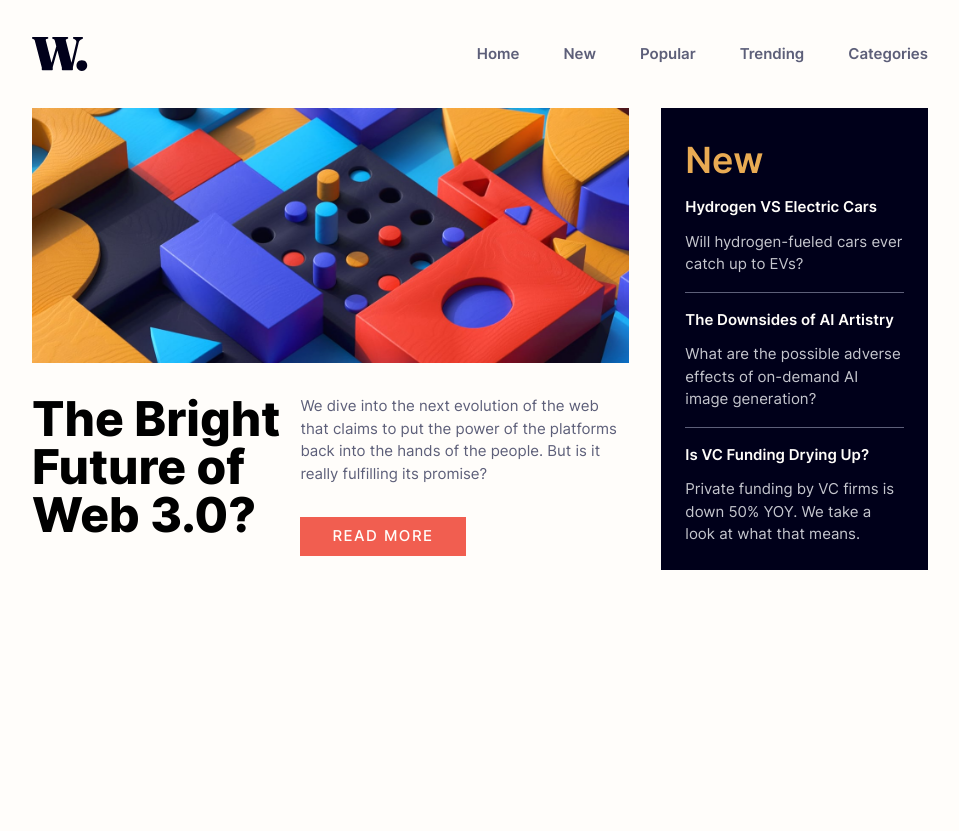
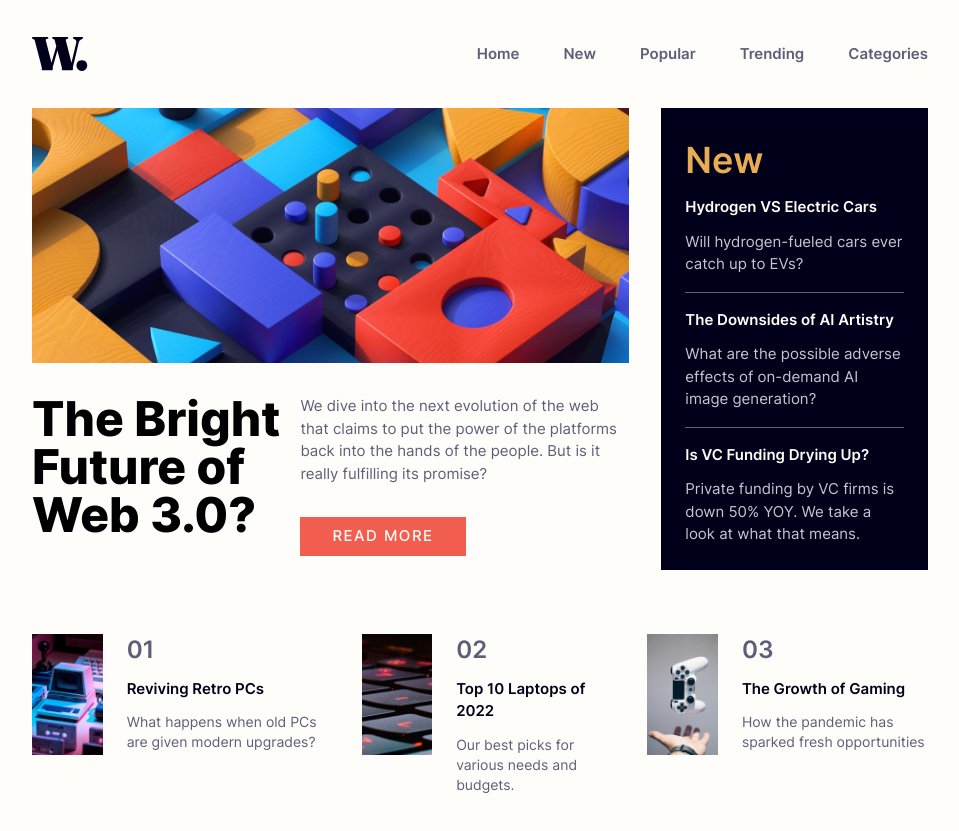
Before and after one commit to KentChunga/news-homepage, a React (Vite) app: page / in a window 1280 px wide. Shown: the whole page, without its empty margins (160-1119 px from the left). Before the commit the page ends 800 px from the top, so only its background shows below. Built offline with nearby package versions, Linux system fonts and the light colour scheme.

Commit message:
add trending section

```diff
--- /dev/null
+++ b/src/components/Trending/Trend.jsx
@@ -0,0 +1,34 @@
+import PropTypes from "prop-types";
+
+const Trend = ({ thumbnail, title, description, position }) => {
+  return (
+    <div className="flex gap-6">
+      <div
+        className={`relative h-[7.5625rem] w-32 bg-cover bg-center`}
+        style={{ backgroundImage: `url(${thumbnail})` }}
+      ></div>
+
+      <div className="flex flex-col">
+        <span className="mb-3 text-2xl font-semibold text-darkGrayishBlue">
+          {position}
+        </span>
+        <a
+          href="#"
+          className="mb-3 inline-block font-semibold text-veryDarkBlue transition-all duration-300 ease-in-out hover:text-softRed"
+        >
+          {title}
+        </a>
+        <p className="text-sm text-darkGrayishBlue">{description}</p>
+      </div>
+    </div>
+  );
+};
+
+Trend.propTypes = {
+  thumbnail: PropTypes.string.isRequired,
+  title: PropTypes.string.isRequired,
+  description: PropTypes.string.isRequired,
+  position: PropTypes.string.isRequired,
+};
+
+export default Trend;
--- /dev/null
+++ b/src/components/Trending/Trending.jsx
@@ -0,0 +1,40 @@
+import Trend from "./Trend";
+
+const Trending = () => {
+  const trends = [
+    {
+      title: "Reviving Retro PCs",
+      intro: "What happens when old PCs are given modern upgrades?",
+      img: "/src/assets/images/image-retro-pcs.jpg",
+    },
+
+    {
+      title: "Top 10 Laptops of 2022",
+      intro: "Our best picks for various needs and budgets.",
+      img: "/src/assets/images/image-top-laptops.jpg",
+    },
+
+    {
+      title: "The Growth of Gaming",
+      intro: "How the pandemic has sparked fresh opportunities",
+      img: "/src/assets/images/image-gaming-growth.jpg",
+    },
+  ];
+  return (
+    <div className="relative mb-9 mt-16 w-full">
+      <div className="flex flex-col gap-6 lg:flex-row">
+        {trends.map((trend, index) => (
+          <Trend
+            key={index}
+            title={trend.title}
+            description={trend.intro}
+            position={String(index + 1).padStart(2, "0")}
+            thumbnail={trend.img}
+          />
+        ))}
+      </div>
+    </div>
+  );
+};
+
+export default Trending;
--- a/src/pages/Home.jsx
+++ b/src/pages/Home.jsx
@@ -1,13 +1,15 @@
 import Featured from "../components/Featured/Feature";
 import New from "../components/New/New";
+import Trending from "../components/Trending/Trending";
 
 const Home = () => {
   return (
-    <main className="mx-auto w-[90%] pt-4 lg:w-[70%]">
+    <main className="mx-auto w-[90%] max-w-[1440px] pt-4 lg:w-[70%]">
       <div className="flex flex-col gap-8 lg:flex-row">
         <Featured />
         <New />
       </div>
+      <Trending />
     </main>
   );
 };
```
